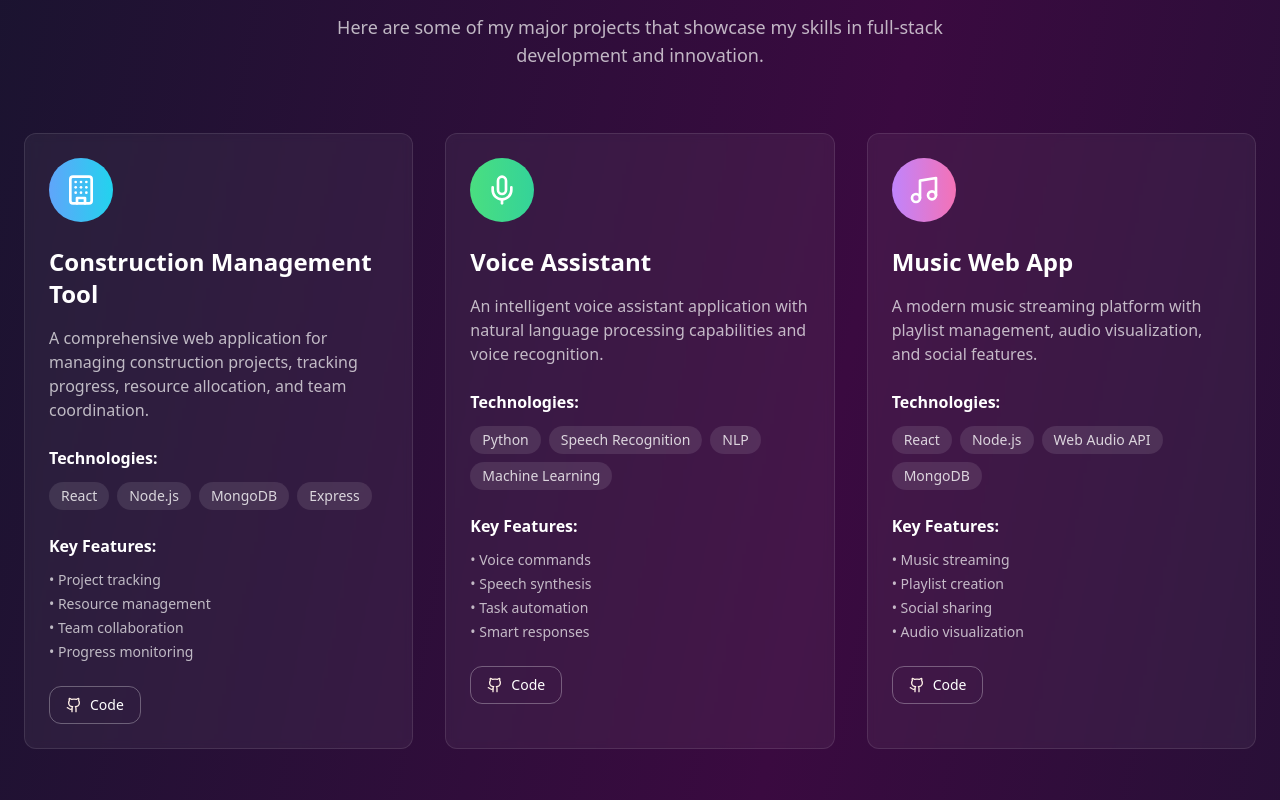
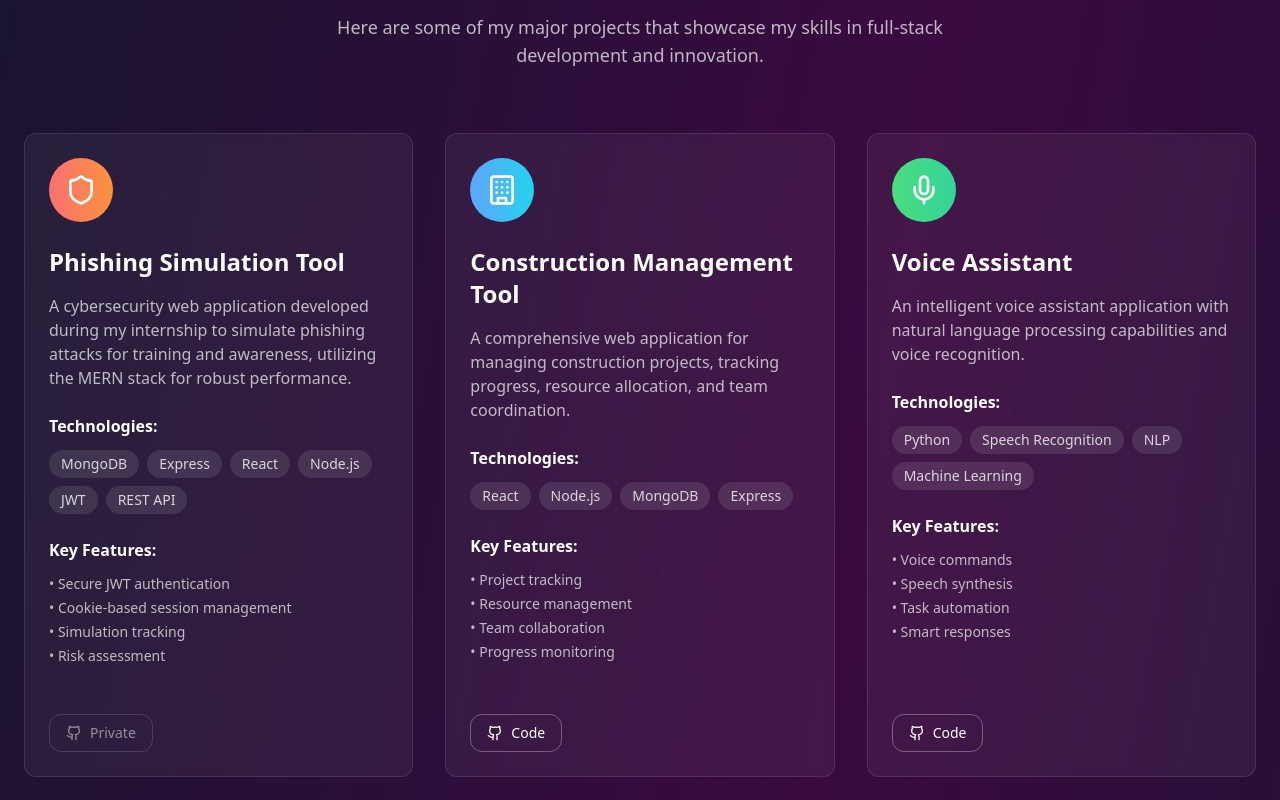
Before and after one commit to Krishnakumar-Naik/krishna-naik, a React (Vite) app: page / in a window 1280 px wide. Shown: the part 1780-2580 px from the top of the page. Built offline with nearby package versions, Linux system fonts and the light colour scheme.

Commit message:
Update portfolio projects and add Phishing Simulation Tool

```diff
--- a/src/components/Projects.tsx
+++ b/src/components/Projects.tsx
@@ -1,16 +1,26 @@
 
 import React from 'react';
-import { ExternalLink, Github, Building, Mic, Music } from 'lucide-react';
+import { ExternalLink, Github, Building, Mic, Music, Shield } from 'lucide-react';
 
 const Projects = () => {
   const projects = [
+    {
+      title: 'Phishing Simulation Tool',
+      description: 'A cybersecurity web application developed during my internship to simulate phishing attacks for training and awareness, utilizing the MERN stack for robust performance.',
+      icon: Shield,
+      technologies: ['MongoDB', 'Express', 'React', 'Node.js', 'JWT', 'REST API'],
+      features: ['Secure JWT authentication', 'Cookie-based session management', 'Simulation tracking', 'Risk assessment'],
+      color: 'from-red-400 to-orange-400',
+      githubUrl: ''
+    },
     {
       title: 'Construction Management Tool',
       description: 'A comprehensive web application for managing construction projects, tracking progress, resource allocation, and team coordination.',
       icon: Building,
       technologies: ['React', 'Node.js', 'MongoDB', 'Express'],
       features: ['Project tracking', 'Resource management', 'Team collaboration', 'Progress monitoring'],
-      color: 'from-blue-400 to-cyan-400'
+      color: 'from-blue-400 to-cyan-400',
+      githubUrl: 'https://github.com/Krishnakumar-Naik/Construction-Management'
     },
     {
       title: 'Voice Assistant',
@@ -18,7 +28,8 @@ const Projects = () => {
       icon: Mic,
       technologies: ['Python', 'Speech Recognition', 'NLP', 'Machine Learning'],
       features: ['Voice commands', 'Speech synthesis', 'Task automation', 'Smart responses'],
-      color: 'from-green-400 to-emerald-400'
+      color: 'from-green-400 to-emerald-400',
+      githubUrl: 'https://github.com/Krishnakumar-Naik/Voice-assistant'
     },
     {
       title: 'Music Web App',
@@ -26,7 +37,8 @@ const Projects = () => {
       icon: Music,
       technologies: ['React', 'Node.js', 'Web Audio API', 'MongoDB'],
       features: ['Music streaming', 'Playlist creation', 'Social sharing', 'Audio visualization'],
-      color: 'from-purple-400 to-pink-400'
+      color: 'from-purple-400 to-pink-400',
+      githubUrl: 'https://github.com/Krishnakumar-Naik/Spotify_clone'
     }
   ];
 
@@ -35,7 +47,7 @@ const Projects = () => {
       <div className="container mx-auto px-6">
         <div className="text-center mb-16">
           <h2 className="text-4xl md:text-5xl font-bold text-white mb-6">
-            Featured Projects
+            Projects
           </h2>
           <div className="w-24 h-1 bg-gradient-to-r from-purple-400 to-pink-400 mx-auto mb-8"></div>
           <p className="text-lg text-white/70 max-w-2xl mx-auto">
@@ -47,8 +59,9 @@ const Projects = () => {
           {projects.map((project, index) => (
             <div
               key={index}
-              className="bg-white/5 backdrop-blur-sm rounded-xl p-6 hover:bg-white/10 transition-all duration-300 transform hover:scale-105 border border-white/10"
+              className="bg-white/5 backdrop-blur-sm rounded-xl p-6 hover:bg-white/10 transition-all duration-300 transform hover:scale-105 border border-white/10 flex flex-col justify-between"
             >
+              <div>
                 <div className={`w-16 h-16 rounded-full bg-gradient-to-r ${project.color} flex items-center justify-center mb-6`}>
                   <project.icon size={32} className="text-white" />
                 </div>
@@ -85,12 +98,25 @@ const Projects = () => {
                     ))}
                   </ul>
                 </div>
+              </div>
 
-              <div className="flex space-x-4">
-                <button className="flex items-center space-x-2 px-4 py-2 border border-white/30 rounded-lg hover:bg-white/10 transition-all duration-300">
-                  <Github size={16} />
+              <div className="flex space-x-4 mt-6">
+                {project.githubUrl ? (
+                  <a
+                    href={project.githubUrl}
+                    target="_blank"
+                    rel="noopener noreferrer"
+                    className="flex items-center space-x-2 px-4 py-2 border border-white/30 rounded-lg hover:bg-white/10 transition-all duration-300"
+                  >
+                    <Github size={16} className="text-white" />
                     <span className="text-white text-sm">Code</span>
+                  </a>
+                ) : (
+                  <button className="flex items-center space-x-2 px-4 py-2 border border-white/30 rounded-lg opacity-50 cursor-not-allowed">
+                    <Github size={16} className="text-white" />
+                    <span className="text-white text-sm">Private</span>
                   </button>
+                )}
               </div>
             </div>
           ))}
```
Lines whose indentation alone changed are shown as unchanged.
